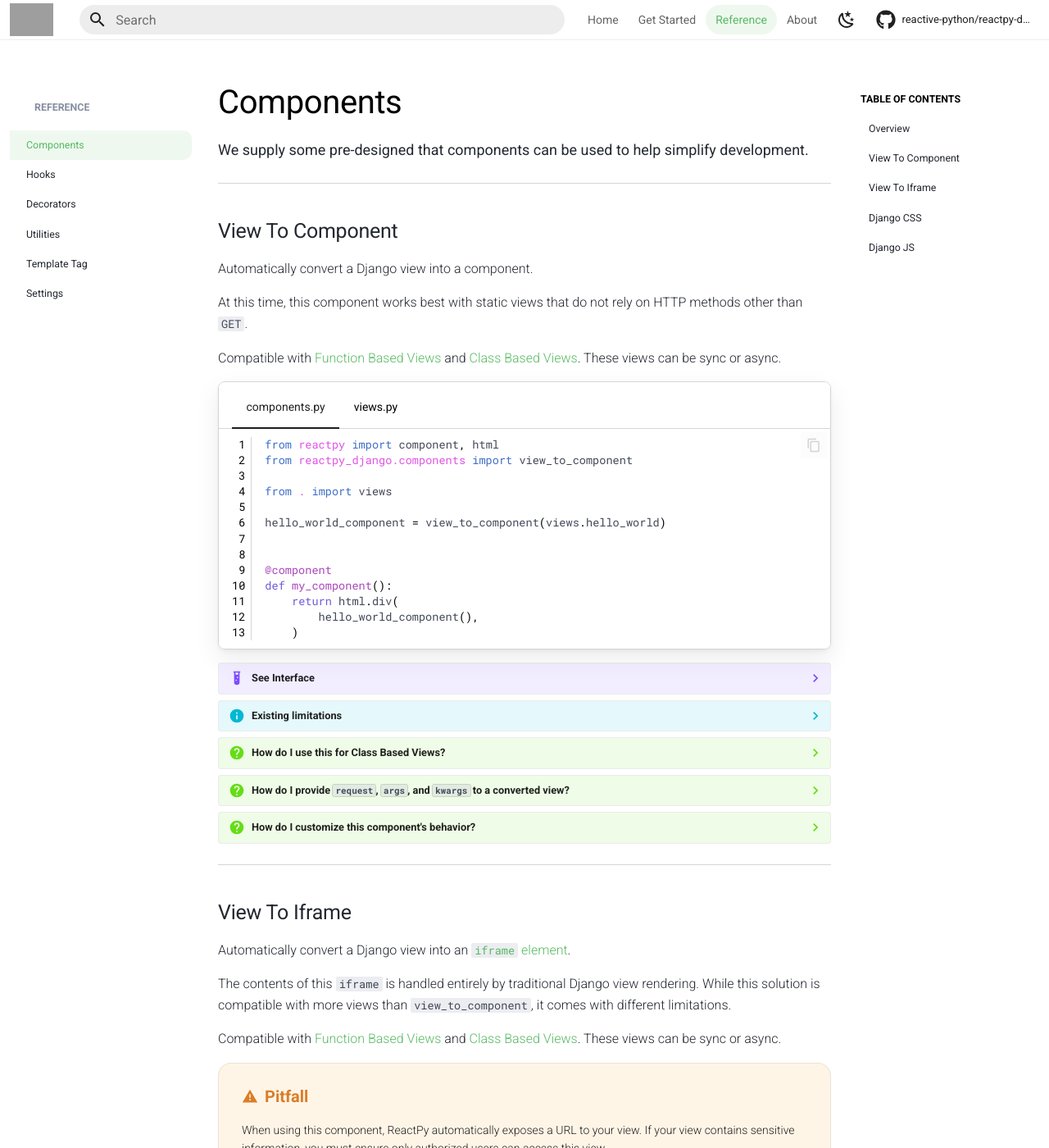
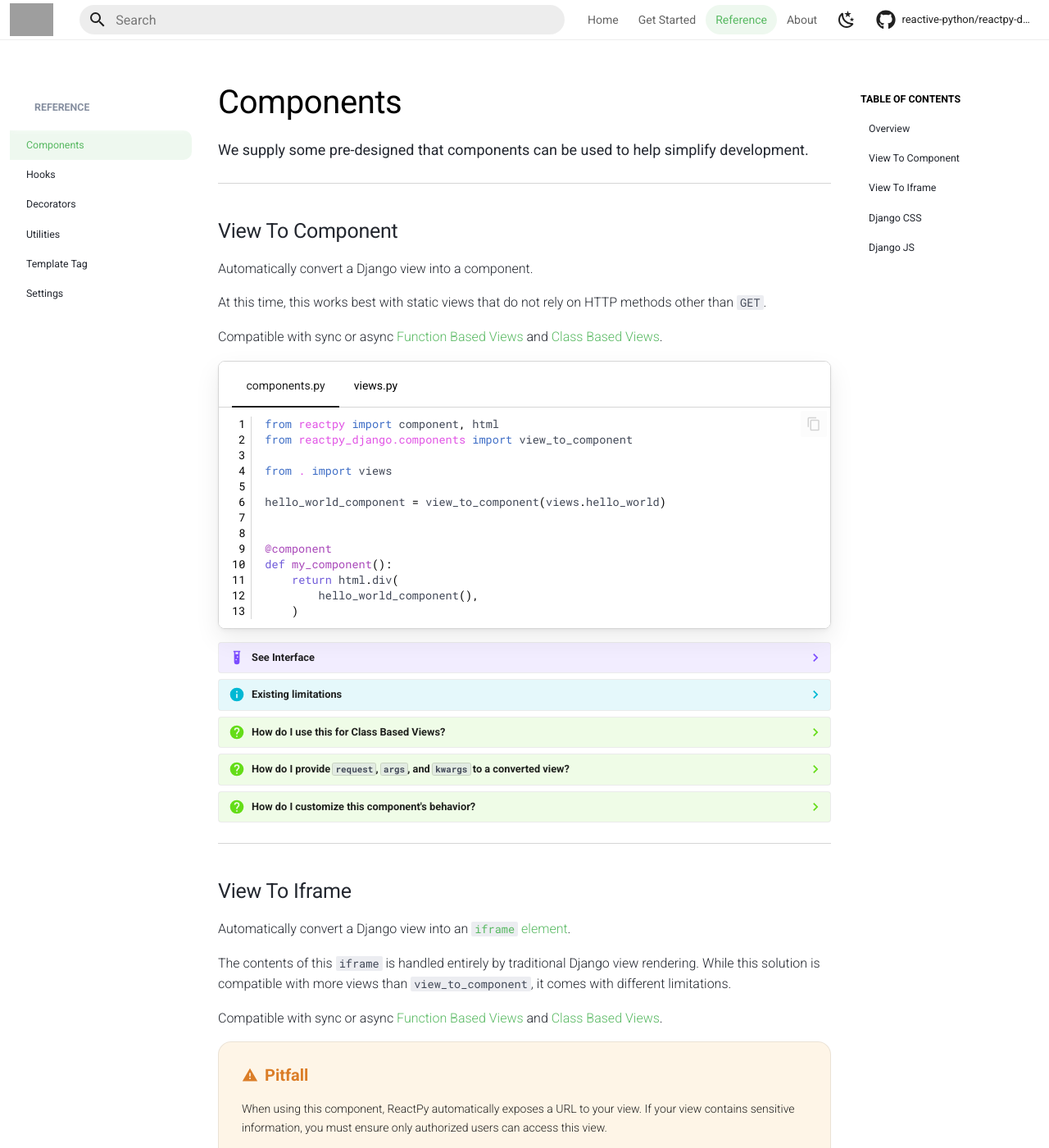
Before and after one commit to reactive-python/reactpy-django, an MkDocs documentation site: the page built from docs/src/reference/components.md, in a window 1280 px wide and 1400 px high. Shown: the whole window at 82% size. Built offline with MkDocs 1.6.1 and Material for MkDocs 9.7.7, drawn with Linux system fonts in a browser that asks for light colours; comment, search, counter and statistics services are not loaded; the version menu is left out; grey boxes are pictures that could not be loaded.

Commit message:
misc docs tweaks

```diff
--- a/docs/src/reference/components.md
+++ b/docs/src/reference/components.md
@@ -12,9 +12,9 @@ We supply some pre-designed that components can be used to help simplify develop
 
 Automatically convert a Django view into a component.
 
-At this time, this component works best with static views that do not rely on HTTP methods other than `GET`.
+At this time, this works best with static views that do not rely on HTTP methods other than `GET`.
 
-Compatible with [Function Based Views](https://docs.djangoproject.com/en/dev/topics/http/views/) and [Class Based Views](https://docs.djangoproject.com/en/dev/topics/class-based-views/). These views can be sync or async.
+Compatible with sync or async [Function Based Views](https://docs.djangoproject.com/en/dev/topics/http/views/) and [Class Based Views](https://docs.djangoproject.com/en/dev/topics/class-based-views/).
 
 === "components.py"
 
@@ -142,7 +142,7 @@ Automatically convert a Django view into an [`iframe` element](https://www.techt
 
 The contents of this `#!python iframe` is handled entirely by traditional Django view rendering. While this solution is compatible with more views than `#!python view_to_component`, it comes with different limitations.
 
-Compatible with [Function Based Views](https://docs.djangoproject.com/en/dev/topics/http/views/) and [Class Based Views](https://docs.djangoproject.com/en/dev/topics/class-based-views/). These views can be sync or async.
+Compatible with sync or async [Function Based Views](https://docs.djangoproject.com/en/dev/topics/http/views/) and [Class Based Views](https://docs.djangoproject.com/en/dev/topics/class-based-views/).
 
 !!! Warning "Pitfall"
 
```
Also changed, not shown: CHANGELOG.md (+1 -1 lines).
